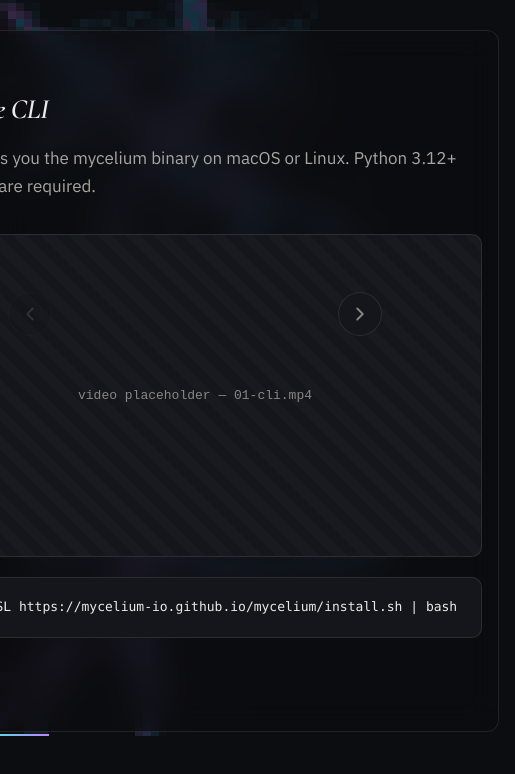
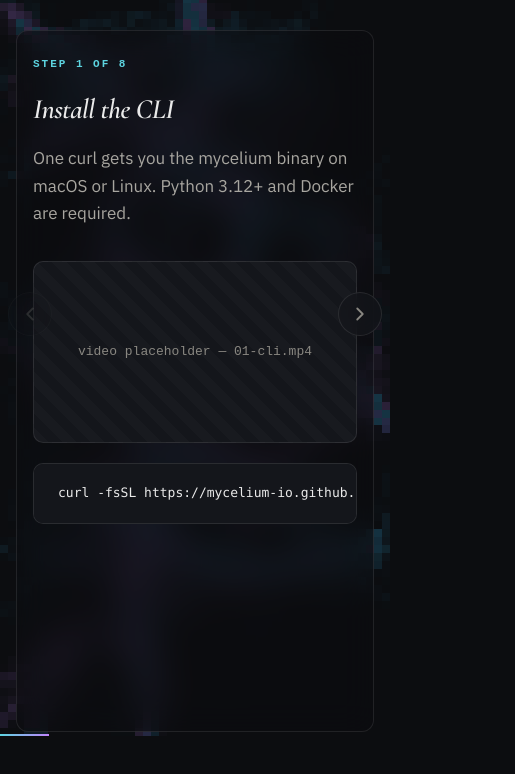
Before and after one commit to mycelium-io/hackathon, a plain HTML site: page install.html in a window 390 px wide. Shown: the part 108-882 px from the top of the page, 515 px wide, since content can reach past the window. Drawn offline with nearby package versions, Linux system fonts and the light colour scheme.

Commit message:
Slideshow: clamp containers, anchor arrows to card edge, autoplay videos
- min-width:0 on .single-col-main + .main-inner so flex children shrink below
  content min-content; long unbreakable lines in <pre> blocks no longer push
  the page wider than the viewport on mobile
- Slide arrows anchored to the card edge via calc(50vw - 45ch - 40px) instead
  of viewport edges, so on widescreen they stay close to the content; clamps
  to 16px from edge on narrow viewports
- Slide videos autoplay muted with playsinline; render() pauses inactive
  slides' videos and rewinds + plays the active one on every nav

```diff
--- a/js/slideshow.js
+++ b/js/slideshow.js
@@ -59,7 +59,7 @@ function render() {
       <div class="slide-step-label">Step ${i + 1} of ${steps.length}</div>
       <h1 class="slide-title">${escapeHtml(step.title)}</h1>
       <p class="slide-blurb">${escapeHtml(step.blurb)}</p>
-      <video class="slide-video" src="${step.video}" controls preload="metadata" muted playsinline
+      <video class="slide-video" src="${step.video}" controls autoplay muted playsinline preload="metadata"
              onerror="this.classList.add('placeholder'); this.outerHTML = '<div class=&quot;slide-video placeholder&quot;>video placeholder — ${escapeHtml(step.id)}.mp4</div>';"></video>
       ${
         step.command
@@ -76,6 +76,21 @@ function render() {
 
   const pct = ((current + 1) / steps.length) * 100;
   document.getElementById("pg-bar").style.width = pct + "%";
+
+  // Autoplay only the active slide's video. Pause + rewind everyone else
+  // so when a slide is revisited it starts from the top.
+  container.querySelectorAll(".slide").forEach((slide, i) => {
+    const video = slide.querySelector("video");
+    if (!video) return;
+    if (i === current) {
+      video.currentTime = 0;
+      // play() may reject on first interaction; ignore — autoplay attr handles initial.
+      video.play().catch(() => {});
+    } else {
+      video.pause();
+      video.currentTime = 0;
+    }
+  });
 
   persist();
 }
--- a/styles/site.css
+++ b/styles/site.css
@@ -103,8 +103,14 @@
   opacity: 0.25;
   cursor: not-allowed;
 }
-.slide-arrow-prev { left: 24px; }
-.slide-arrow-next { right: 24px; }
+/* Anchor arrows to the card edge, not the viewport edge.
+   Card max-width is 90ch (set on .single-col-main), so the card's edge sits
+   at ~ (50vw ± 45ch). Arrows sit 40px outside the card edge (16px gap +
+   56px arrow width on the prev side; mirror with `right` on next). On
+   narrow viewports the calc goes negative and the max() clamp pins them
+   to 16px from the screen edge. */
+.slide-arrow-prev { left: max(16px, calc(50vw - 45ch - 40px)); }
+.slide-arrow-next { right: max(16px, calc(50vw - 45ch - 40px)); }
 
 @media (max-width: 720px) {
   .slide-arrow {
@@ -468,10 +474,12 @@
 }
 .single-col-main {
   flex: 1;
+  min-width: 0;            /* let flex child shrink below content min-content */
   max-width: 90ch;
   padding: 56px 32px 100px;
 }
 .single-col-main .main-inner {
+  min-width: 0;
   background: rgba(12, 13, 16, 0.6);
   backdrop-filter: blur(16px);
   -webkit-backdrop-filter: blur(16px);
```
